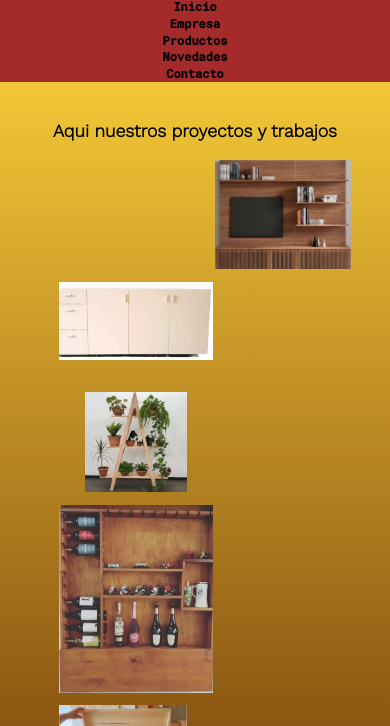
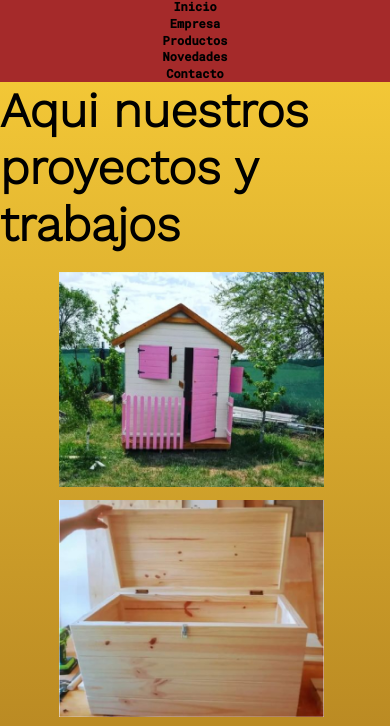
Before and after one commit to zz3nit/proyecto-mueblesromero99, a plain HTML site: page pages/Productos.html in a window 390 px wide. Shown: the part 112-838 px from the top of the page. Drawn offline with nearby package versions, Linux system fonts and the light colour scheme.

Commit message:
Cambio seccion productos para q sea responsive

```diff
--- a/css/index.css
+++ b/css/index.css
@@ -75,7 +75,6 @@ picture .header__logo__img {
 .menu__link:hover {
     border: crimson 4px outset;
     border-radius: 5px 5px;
-
 
 }
 
@@ -239,7 +238,6 @@ main .info__video {
     grid-template-rows: repeat(4, 0.5fr);
     margin: auto;
 
-
 }
 
 .galeria__list__img__1{
@@ -392,6 +390,12 @@ main .info__video {
     header nav ul { /*INDEX*/
     flex-direction: column;
     font-size: x-small;
+
+    }
+
+    .menu__link {
+        padding: none;
+        transition: none;
     }
 
 
@@ -409,43 +413,45 @@ main .info__video {
     }
 
     .galeria__list { /*PRODUCTOS*/
-    grid-template-rows: repeat(4, auto);
+    grid-template-rows: repeat(7, auto);
 
     }
 
     .galeria__list__img__1{
-        grid-column: 1/8;
+       grid-column: 1/12;
+       max-width: 100%;
     }
     .galeria__list__img__2{
-        grid-column:1/7 ;
-        grid-row: 5;
+        grid-column: 1/12;
+        grid-row: 2;
+
     }
 
     .galeria__list__img__3{
-        grid-column: 1/8;
-        grid-row: 4;
+        grid-column: 1/12;
+        grid-row: 3;
+
     }
 
     .galeria__list__img__4{
-        grid-column: 1/8;
-        grid-row: 2;
+       grid-row: 4;
+       grid-column: 1/12;
     }
 
     .galeria__list__img__5{
-        grid-column: 1/8;
-        grid-row: 6;
+       grid-row: 5;
+       grid-column: 1/12;
+    }
+    .galeria__list__img__6 {
+       grid-row: 6;
+       grid-column: 1/12;
+    }
+    .galeria__list__img__7 {
+        grid-row: 7;
+        grid-column: 1/12;
+
     }
 
-    .galeria__list__img__6{
-        grid-column: 2/7;
-        grid-row: 3;
-    }
-
-    .galeria__titulo{
-        font-size: 1.1rem;
-        margin: 0 auto;
-        padding-top: 10%;
-        }
 
     main .info__titular { /*EMPRESA*/
         display: flex;
```
